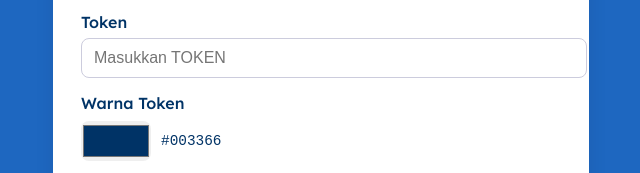
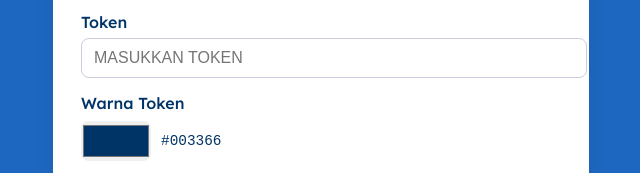
Before and after one commit to hazira-rozi/tka-token-display, a plain HTML site: page index.html in a window 1280 px wide. Shown: the part 227-400 px from the top of the page, 319-959 px from the left. Drawn offline with Linux system fonts and the light colour scheme.

Commit message:
Add uppercase text transformation to token input

```diff
--- a/index.html
+++ b/index.html
@@ -22,7 +22,7 @@
       />
 
       <label>Token</label>
-      <input type="text" id="token" placeholder="Masukkan TOKEN" />
+      <input type="text" id="token" placeholder="Masukkan TOKEN" style="text-transform: uppercase;" />
 
       <label>Warna Token</label>
       <div class="color-picker-wrapper">
```
